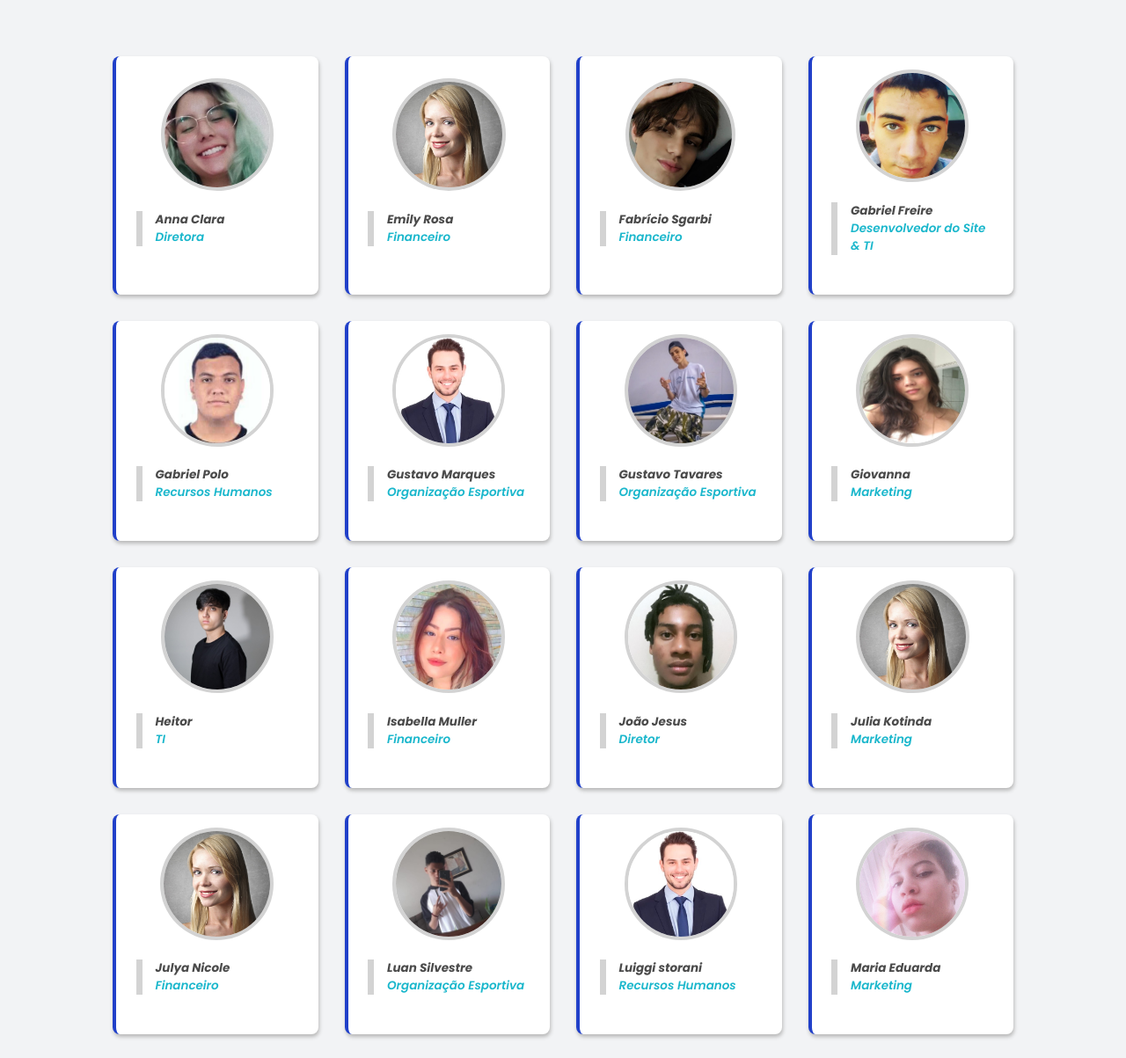
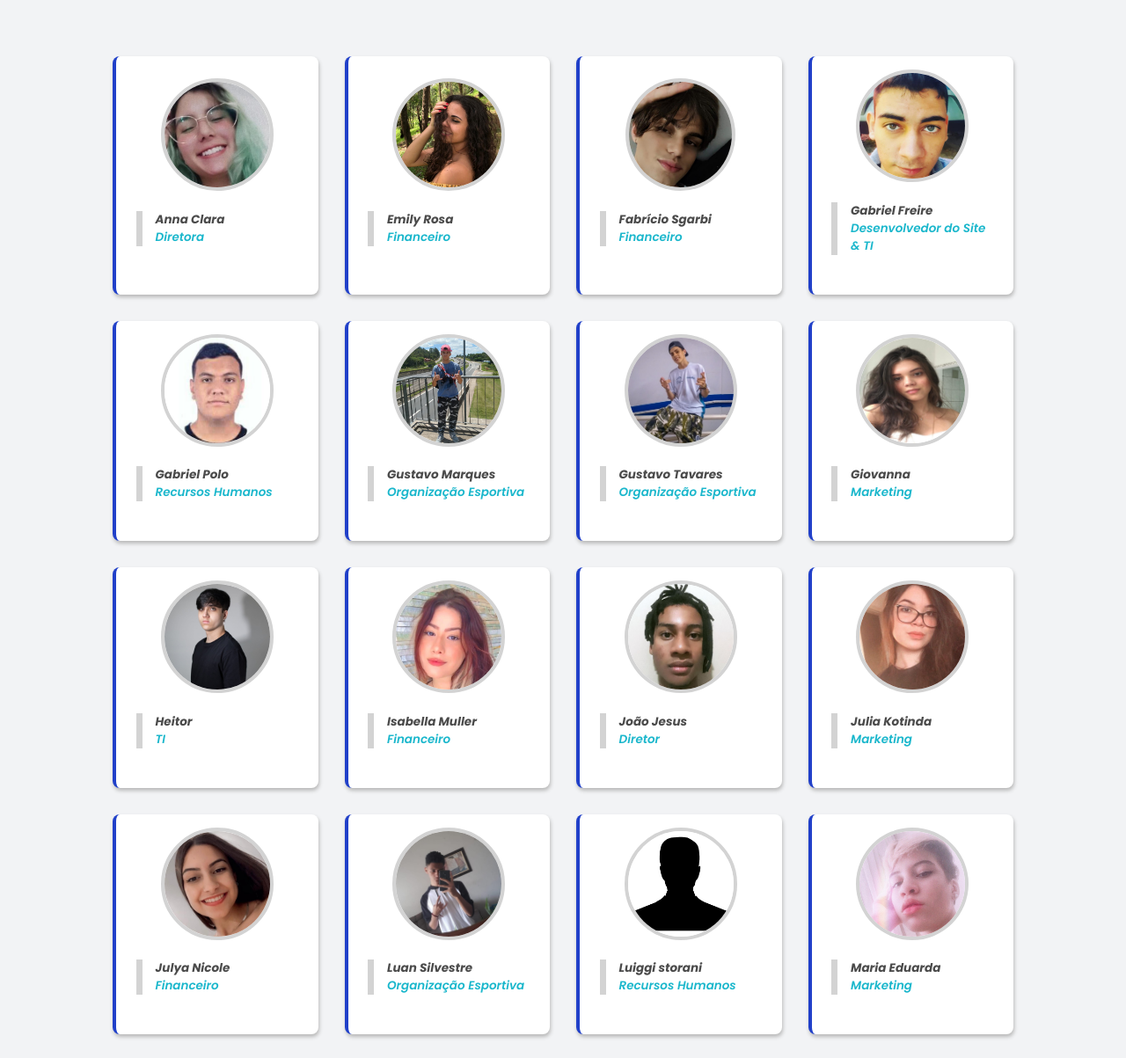
Before and after one commit to GFraire/Flame-Sports, a website: page index.html in a window 1280 px wide. Shown: the part 2834-4037 px from the top of the page at 88% size. Drawn offline with Linux system fonts and the light colour scheme.

Commit message:
add images

```diff
--- a/index.html
+++ b/index.html
@@ -187,7 +187,7 @@
           </div>
 
           <div>
-            <img src="/Images/Profiles/perfil2.jpg" alt="Emily Rosa">
+            <img src="/Images/Profiles/EmilyPerfil.jfif" alt="Emily Rosa">
 
             <div class="name-pos">
               <span>Emily Rosa</span>
@@ -223,7 +223,7 @@
           </div>
 
           <div>
-            <img src="/Images/Profiles/Perfil1.jpg" alt="Gustavo Marques">
+            <img src="/Images/Profiles/MarquesPerfil.jfif" alt="Gustavo Marques">
 
             <div class="name-pos">
               <span>Gustavo Marques</span>
@@ -277,7 +277,7 @@
           </div>
 
           <div>
-            <img src="/Images/Profiles/perfil2.jpg" alt="Julia Kotinda">
+            <img src="/Images/Profiles/KotindaPerfil.jfif" alt="Julia Kotinda">
 
             <div class="name-pos">
               <span>Julia Kotinda</span>
@@ -286,7 +286,7 @@
           </div>
 
           <div>
-            <img src="/Images/Profiles/perfil2.jpg" alt="Julya Nicole">
+            <img src="/Images/Profiles/NycolePerfil.jfif" alt="Julya Nicole">
 
             <div class="name-pos">
               <span>Julya Nicole</span>
@@ -304,7 +304,7 @@
           </div>
 
           <div>
-            <img src="/Images/Profiles/Perfil1.jpg" alt="Luiggi storani">
+            <img src="/Images/Profiles/x.png" alt="Luiggi storani">
 
             <div class="name-pos">
               <span>Luiggi storani</span>
@@ -349,8 +349,6 @@
           </div>
 
         </div>
-
-
       </section>
 
       <div class="open-footer">
@@ -372,6 +370,6 @@
 </html>
 
 <script src="Src/JS/jquery.js"></script>
+<script src="Src/JS/MenuSelected.js"></script>
 <script src="Src/JS/SelectMenu.js"></script>
-<script src="Src/JS/MenuSelected.js"></script>
 <!-- <script src="Src/JS/Slider.js"></script> -->
```
Also changed, not shown: Images/Profiles/EmilyPerfil.jfif (added), Images/Profiles/KotindaPerfil.jfif (added), Images/Profiles/MarquesPerfil.jfif (added), Images/Profiles/NycolePerfil.jfif (added), Images/Profiles/Perfil1.jpg (deleted), Images/Profiles/perfil2.jpg (deleted), Images/Profiles/perfil3.jpg (deleted), Images/Profiles/x.png (added), Src/Css/Footer.css (line endings or trailing spaces).
